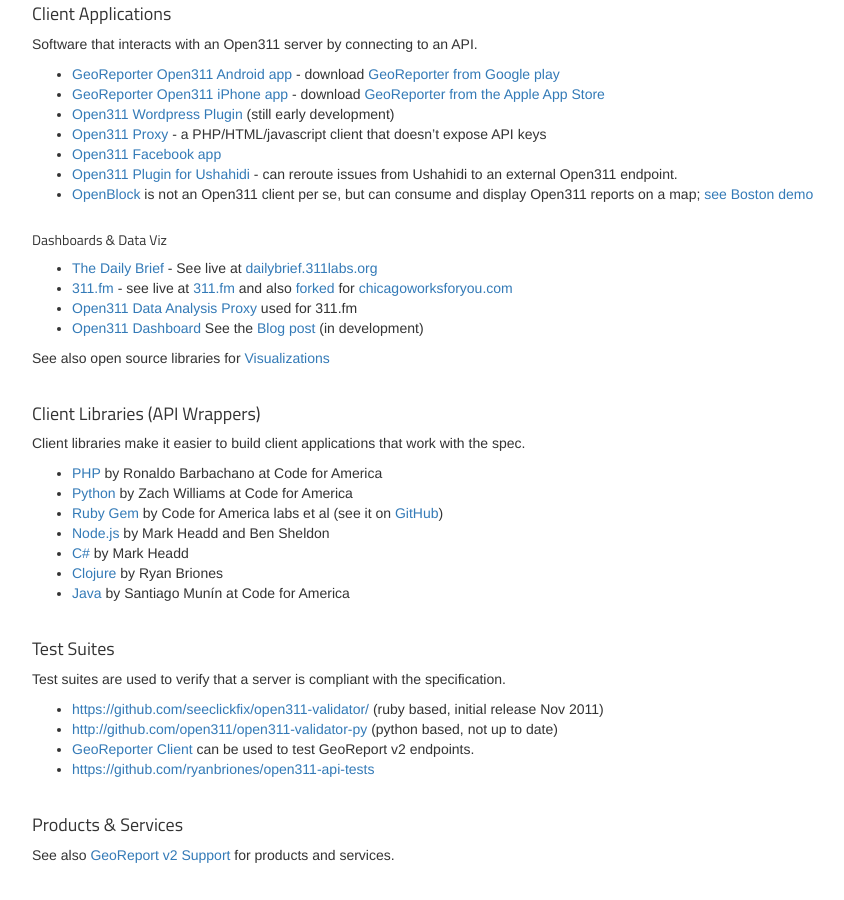
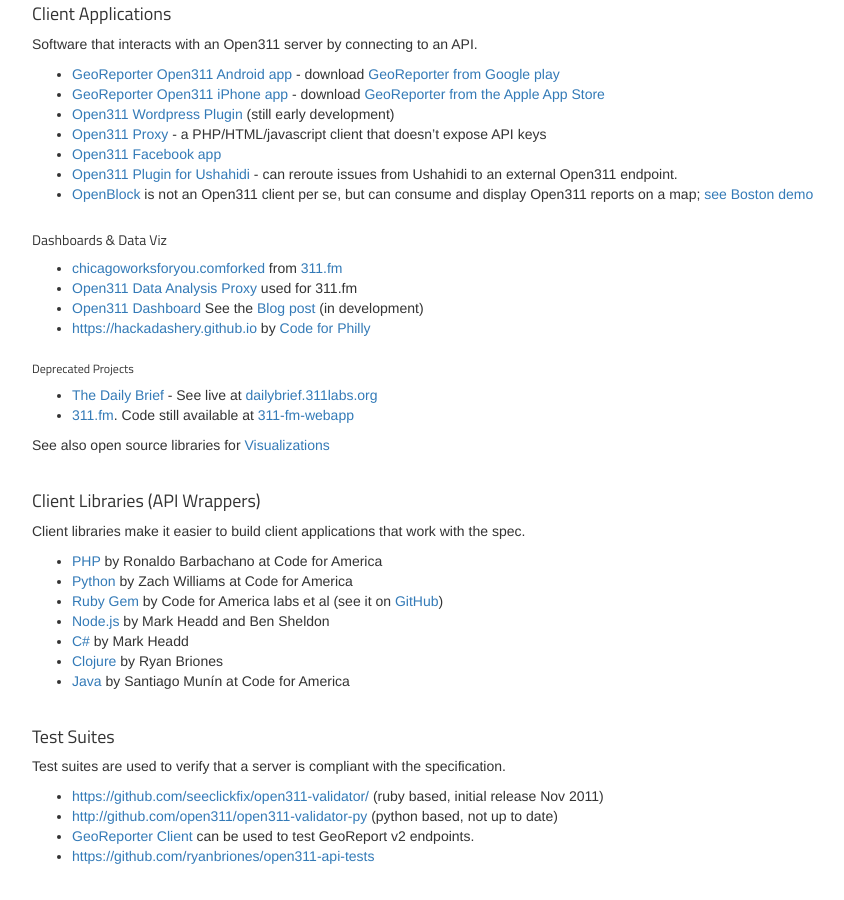
Before and after one commit to open311/open311.github.io, a Jekyll site: the page built from GeoReport/v2/Resources.md, in a window 1280 px wide and 900 px high, scrolled down 597 px. Shown: the whole window, without its empty margins (38-882 px from the left). Built offline with Jekyll 4.4.1, drawn with Linux system fonts in a browser that asks for light colours; nearby versions of some CDN libraries.

Commit message:
Update Resources.md

```diff
--- a/GeoReport/v2/Resources.md
+++ b/GeoReport/v2/Resources.md
@@ -34,11 +34,14 @@ Software that interacts with an Open311 server by connecting to an API.
 -   [OpenBlock](http://openblockproject.org) is not an Open311 client per se, but can consume and display Open311 reports on a map; [see Boston demo](http://demo.openblockproject.org/open311-service-requests/)
 
 ##### Dashboards & Data Viz
-
--   [The Daily Brief](http://dailybrief.311labs.org/) - See live at [dailybrief.311labs.org](http://dailybrief.311labs.org/)
--   [311.fm](https://github.com/codeforamerica/311fm) - see live at [311.fm](http://www.311.fm/) and also [forked](https://github.com/smartchicago/311-fm-webapp) for [chicagoworksforyou.com](http://chicagoworksforyou.com/)
+-   [chicagoworksforyou.com](http://chicagoworksforyou.com/)[forked](https://github.com/smartchicago/311-fm-webapp) from [311.fm](https://github.com/codeforamerica/311fm)
 -   [Open311 Data Analysis Proxy](https://github.com/codeforamerica/311-fm-data) used for 311.fm
 -   [Open311 Dashboard](https://github.com/codeforamerica/open311dashboard) See the [Blog post](http://codeforamerica.org/2011/08/31/chriss-cfa-summer-preview-the-open311-dashboard/) (in development)
+- [https://hackadashery.github.io](https://hackadashery.github.io/?p=explore) by [Code for Philly](https://codeforphilly.org/projects/philly_311_dashboard)
+
+###### Deprecated Projects
+- [The Daily Brief](http://dailybrief.311labs.org/) - See live at [dailybrief.311labs.org](http://dailybrief.311labs.org/)
+- [311.fm](http://www.311.fm/). Code still available at [311-fm-webapp](https://github.com/smartchicago/311-fm-webapp)
 
 See also open source libraries for [Visualizations](/Visualizations "wikilink")
 
```
